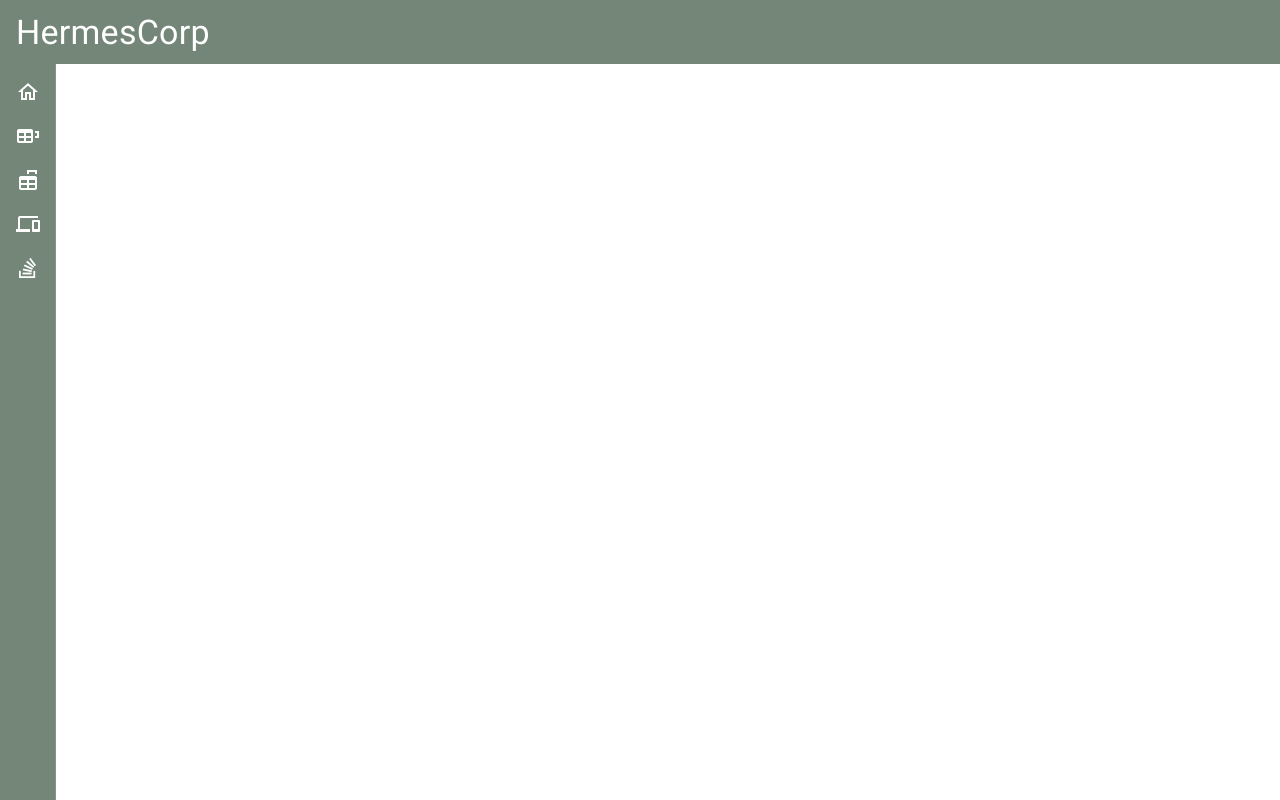
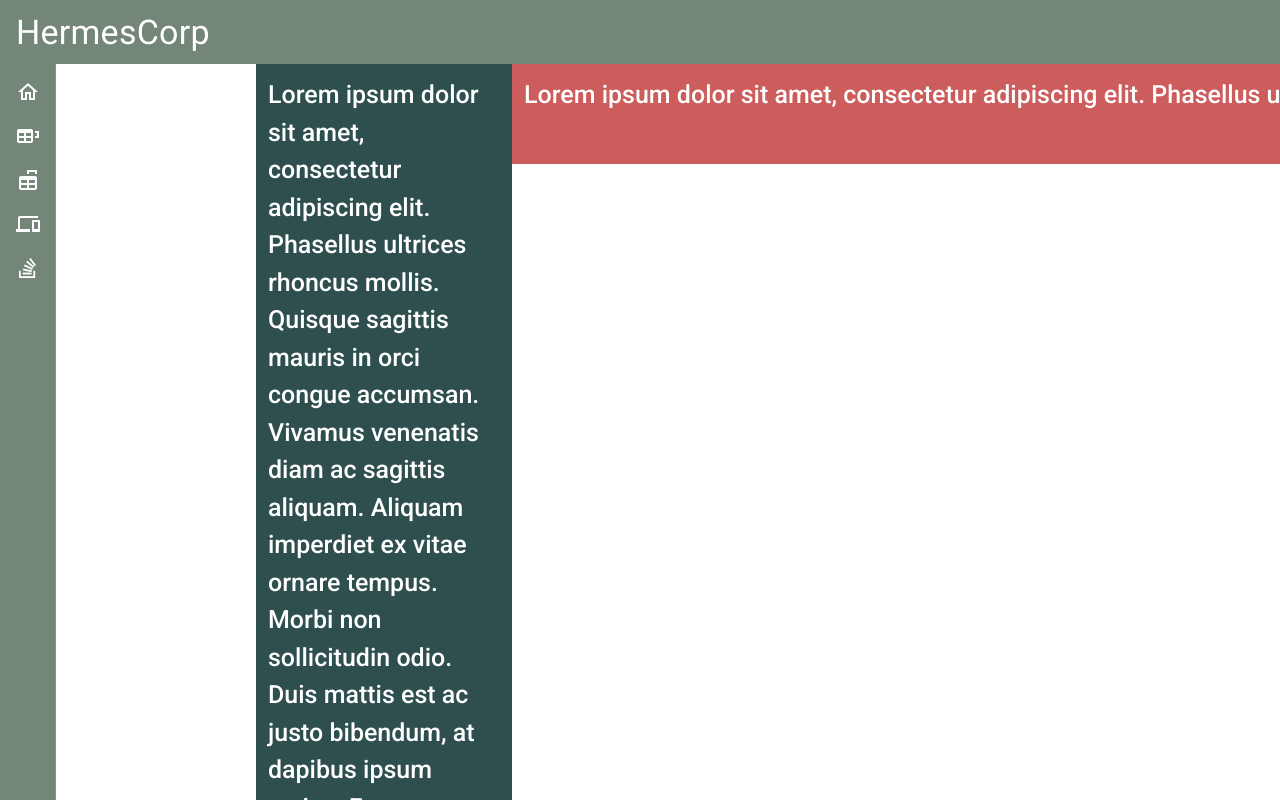
Before and after one commit to Noejuro/Responsive, a Vue app in the folder vue/: page /overflow in a window 1280 px wide. Built offline with nearby package versions, Linux system fonts and the light colour scheme.

Commit message:
[Add] Overflow Y and X

```diff
--- a/vue/src/components/overflow.vue
+++ b/vue/src/components/overflow.vue
@@ -1,7 +1,31 @@
 <template>
-    <v-container>
+    <v-col style="height: 100%; position: relative">
+        <v-row class="split ma-0">
+            <v-col cols="3" class="overflow-y">
+                    Lorem ipsum dolor sit amet, consectetur adipiscing elit. Phasellus ultrices rhoncus mollis. Quisque sagittis mauris in orci congue accumsan. Vivamus venenatis diam ac sagittis aliquam. Aliquam imperdiet ex vitae ornare tempus. Morbi non sollicitudin odio. Duis mattis est ac justo bibendum, at dapibus ipsum varius. Fusce dignissim magna sed urna volutpat, a lobortis enim condimentum. Maecenas non laoreet magna. Lorem ipsum dolor sit amet, consectetur adipiscing elit. Curabitur lacinia imperdiet ligula ut efficitur. Sed sagittis sed augue eget ornare.
 
-    </v-container>
+                    In hac habitasse platea dictumst. Donec egestas id massa quis euismod. Curabitur nec ante id lectus elementum euismod. Phasellus metus lectus, gravida vitae malesuada quis, aliquet vitae nibh. Fusce nec arcu sed justo rutrum aliquet. Ut mollis tristique enim ac ultricies. Sed quis molestie est. Ut nunc urna, scelerisque sit amet dignissim vel, tempus in diam. Nulla arcu urna, consequat ac massa non, posuere tristique libero. Proin pulvinar urna non elit semper, nec pellentesque dolor rutrum. Vestibulum ante ipsum primis in faucibus orci luctus et ultrices posuere cubilia curae;
+
+                    Sed at luctus metus. Ut pellentesque enim at lectus faucibus efficitur. Aliquam pellentesque feugiat mauris, eu eleifend neque rutrum non. Maecenas dictum eleifend rutrum. Aliquam mollis odio et vulputate congue. Nullam quis turpis non ligula sagittis aliquet. Nullam id aliquet massa. Proin aliquam, ligula in facilisis gravida, lorem mauris scelerisque est, id vulputate augue diam id turpis. Sed consequat, diam nec interdum euismod, ante libero dapibus quam, sed consectetur ante ante eget sapien. Quisque ultricies risus leo, in mollis lectus tincidunt non. Vestibulum ante ipsum primis in faucibus orci luctus et ultrices posuere cubilia curae; Curabitur semper placerat arcu, et aliquet justo volutpat fringilla. Donec efficitur, augue et tincidunt finibus, est sem aliquam metus, non dictum leo nisl nec leo. Nullam dictum enim at cursus porta. Donec et leo eu orci fermentum finibus. Aenean a ipsum volutpat, hendrerit est ac, imperdiet nisl.
+
+                    Vivamus feugiat mi hendrerit convallis egestas. Phasellus erat lacus, consequat tincidunt diam auctor, hendrerit finibus justo. In feugiat sem dui, in ultricies erat sodales quis. Class aptent taciti sociosqu ad litora torquent per conubia nostra, per inceptos himenaeos. Quisque maximus augue sodales nunc rhoncus, et sodales nunc eleifend. Suspendisse potenti. Cras vestibulum tincidunt tincidunt. Vestibulum sed metus convallis, volutpat eros sit amet, tempor tellus. Curabitur finibus nec lectus eget rutrum. Sed tempus malesuada purus, sed facilisis eros blandit eget. Vestibulum lacus nibh, ornare et diam aliquet, gravida efficitur eros. Class aptent taciti sociosqu ad litora torquent per conubia nostra, per inceptos himenaeos. Cras a porttitor est.
+
+                    Aliquam lectus libero, ultrices quis ipsum et, laoreet bibendum metus. Pellentesque tincidunt, nisl ac suscipit porta, elit nibh imperdiet justo, non dapibus diam lacus at nulla. Vestibulum iaculis dolor congue blandit euismod. Quisque vestibulum imperdiet erat, et vulputate ipsum blandit non. Nam quam turpis, ullamcorper in leo id, rutrum ultrices erat. Donec elementum dignissim sem, at porta nulla venenatis faucibus. Maecenas non arcu maximus, convallis augue venenatis, malesuada arcu. Donec feugiat justo tempor metus vulputate condimentum.
+            </v-col>
+            <v-col class="overflow-x" >
+                    Lorem ipsum dolor sit amet, consectetur adipiscing elit. Phasellus ultrices rhoncus mollis. Quisque sagittis mauris in orci congue accumsan. Vivamus venenatis diam ac sagittis aliquam. Aliquam imperdiet ex vitae ornare tempus. Morbi non sollicitudin odio. Duis mattis est ac justo bibendum, at dapibus ipsum varius. Fusce dignissim magna sed urna volutpat, a lobortis enim condimentum. Maecenas non laoreet magna. Lorem ipsum dolor sit amet, consectetur adipiscing elit. Curabitur lacinia imperdiet ligula ut efficitur. Sed sagittis sed augue eget ornare.
+
+                    In hac habitasse platea dictumst. Donec egestas id massa quis euismod. Curabitur nec ante id lectus elementum euismod. Phasellus metus lectus, gravida vitae malesuada quis, aliquet vitae nibh. Fusce nec arcu sed justo rutrum aliquet. Ut mollis tristique enim ac ultricies. Sed quis molestie est. Ut nunc urna, scelerisque sit amet dignissim vel, tempus in diam. Nulla arcu urna, consequat ac massa non, posuere tristique libero. Proin pulvinar urna non elit semper, nec pellentesque dolor rutrum. Vestibulum ante ipsum primis in faucibus orci luctus et ultrices posuere cubilia curae;
+
+                    Sed at luctus metus. Ut pellentesque enim at lectus faucibus efficitur. Aliquam pellentesque feugiat mauris, eu eleifend neque rutrum non. Maecenas dictum eleifend rutrum. Aliquam mollis odio et vulputate congue. Nullam quis turpis non ligula sagittis aliquet. Nullam id aliquet massa. Proin aliquam, ligula in facilisis gravida, lorem mauris scelerisque est, id vulputate augue diam id turpis. Sed consequat, diam nec interdum euismod, ante libero dapibus quam, sed consectetur ante ante eget sapien. Quisque ultricies risus leo, in mollis lectus tincidunt non. Vestibulum ante ipsum primis in faucibus orci luctus et ultrices posuere cubilia curae; Curabitur semper placerat arcu, et aliquet justo volutpat fringilla. Donec efficitur, augue et tincidunt finibus, est sem aliquam metus, non dictum leo nisl nec leo. Nullam dictum enim at cursus porta. Donec et leo eu orci fermentum finibus. Aenean a ipsum volutpat, hendrerit est ac, imperdiet nisl.
+
+                    Vivamus feugiat mi hendrerit convallis egestas. Phasellus erat lacus, consequat tincidunt diam auctor, hendrerit finibus justo. In feugiat sem dui, in ultricies erat sodales quis. Class aptent taciti sociosqu ad litora torquent per conubia nostra, per inceptos himenaeos. Quisque maximus augue sodales nunc rhoncus, et sodales nunc eleifend. Suspendisse potenti. Cras vestibulum tincidunt tincidunt. Vestibulum sed metus convallis, volutpat eros sit amet, tempor tellus. Curabitur finibus nec lectus eget rutrum. Sed tempus malesuada purus, sed facilisis eros blandit eget. Vestibulum lacus nibh, ornare et diam aliquet, gravida efficitur eros. Class aptent taciti sociosqu ad litora torquent per conubia nostra, per inceptos himenaeos. Cras a porttitor est.
+
+                    Aliquam lectus libero, ultrices quis ipsum et, laoreet bibendum metus. Pellentesque tincidunt, nisl ac suscipit porta, elit nibh imperdiet justo, non dapibus diam lacus at nulla. Vestibulum iaculis dolor congue blandit euismod. Quisque vestibulum imperdiet erat, et vulputate ipsum blandit non. Nam quam turpis, ullamcorper in leo id, rutrum ultrices erat. Donec elementum dignissim sem, at porta nulla venenatis faucibus. Maecenas non arcu maximus, convallis augue venenatis, malesuada arcu. Donec feugiat justo tempor metus vulputate condimentum.
+            </v-col>
+        </v-row>
+
+    </v-col>
 </template>
 
 <script>
@@ -12,4 +36,28 @@ export default {
 
 <style scoped>
 
+    .split {
+        position: absolute;
+        top: 0;
+        right: 0;
+        bottom: 0;
+        left: 0;
+    }
+    .overflow-y {
+        background-color: darkslategray;
+        overflow-y: auto;
+        color: white;
+        font-size: 25px;
+        font-weight: 500;
+        max-height: 100%;
+    }
+    .overflow-x {
+        background-color:indianred;
+        overflow-x: auto;
+        color: white;
+        font-size: 25px;
+        font-weight: 500;
+        height: 100px;
+        white-space: nowrap !important;;
+    }
 </style>
```
